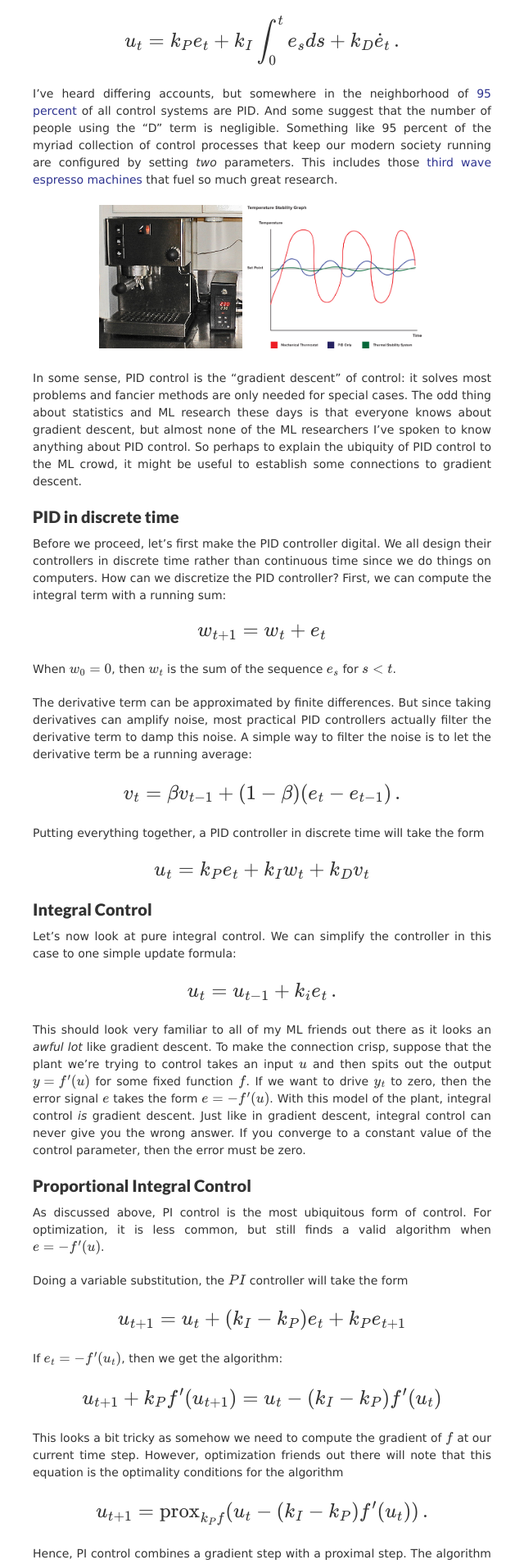
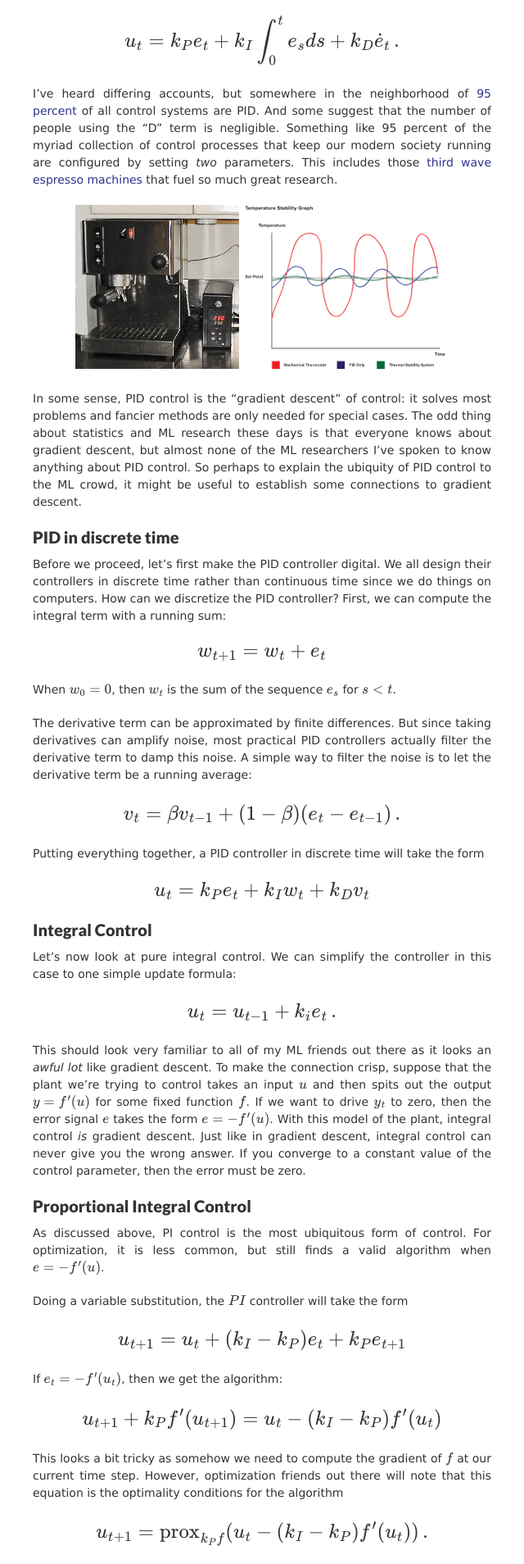
Before and after one commit to benjamin-recht/benjamin-recht.github.io, a Jekyll site: the page built from _posts/2018-04-14-pid.md, in a window 1280 px wide. Shown: the part 781-2689 px from the top of the page at 82% size, without its empty margins (320-960 px from the left). Built offline with Jekyll 4.4.1, drawn with Linux system fonts in a browser that asks for light colours; nearby versions of some CDN libraries; formulas are drawn with MathJax 3; comment, search, counter and statistics services are not loaded.

Commit message:
img resize

```diff
--- a/_posts/2018-04-14-pid.md
+++ b/_posts/2018-04-14-pid.md
@@ -21,8 +21,8 @@
 I've heard differing accounts, but somewhere in the neighborhood of [95 percent](https://pdfs.semanticscholar.org/5d1a/2f4b06bc4e5714be1948099c2cb7b3236d42.pdf#page=177) of all control systems are PID. And some suggest that the number of people using the "D" term is negligible. Something like 95 percent of the myriad collection of control processes that keep our modern society running are configured by setting _two_ parameters. This includes those [third wave espresso machines](https://home.lamarzoccousa.com/history-of-the-pid/) that fuel so much great research.
 
 {: .center}
-![get that temp stable](/assets/rl/pid/silvia-pid.jpg){:height="175px"}
-![oscillating](/assets/rl/pid/PIDGraph.png){:height="175px"}
+![get that temp stable](/assets/rl/pid/silvia-pid.jpg){:height="200px"}
+![oscillating](/assets/rl/pid/PIDGraph.png){:height="200px"}
 
 In some sense, PID control is the "gradient descent" of control: it solves most problems and fancier methods are only needed for special cases. The odd thing about statistics and ML research these days is that everyone knows about gradient descent, but almost none of the ML researchers I've spoken to know anything about PID control. So perhaps to explain the ubiquity of PID control to the ML crowd, it might be useful to establish some connections to gradient descent.
 
```
